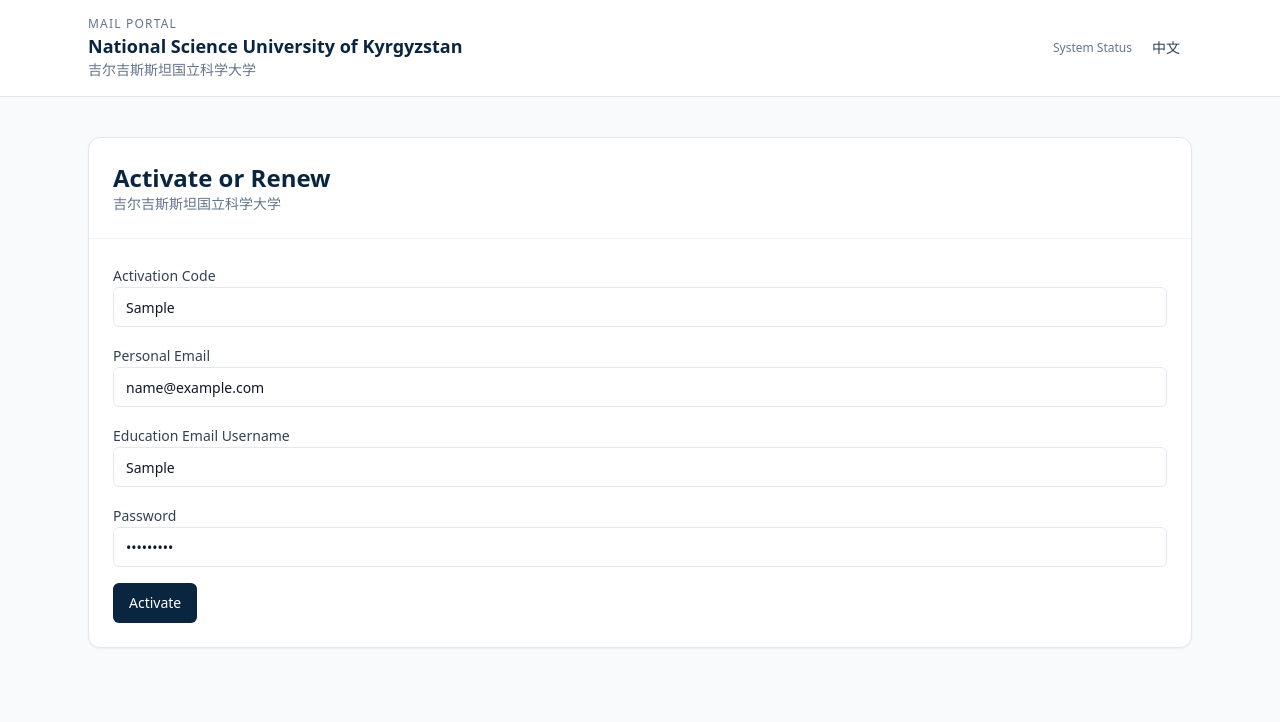
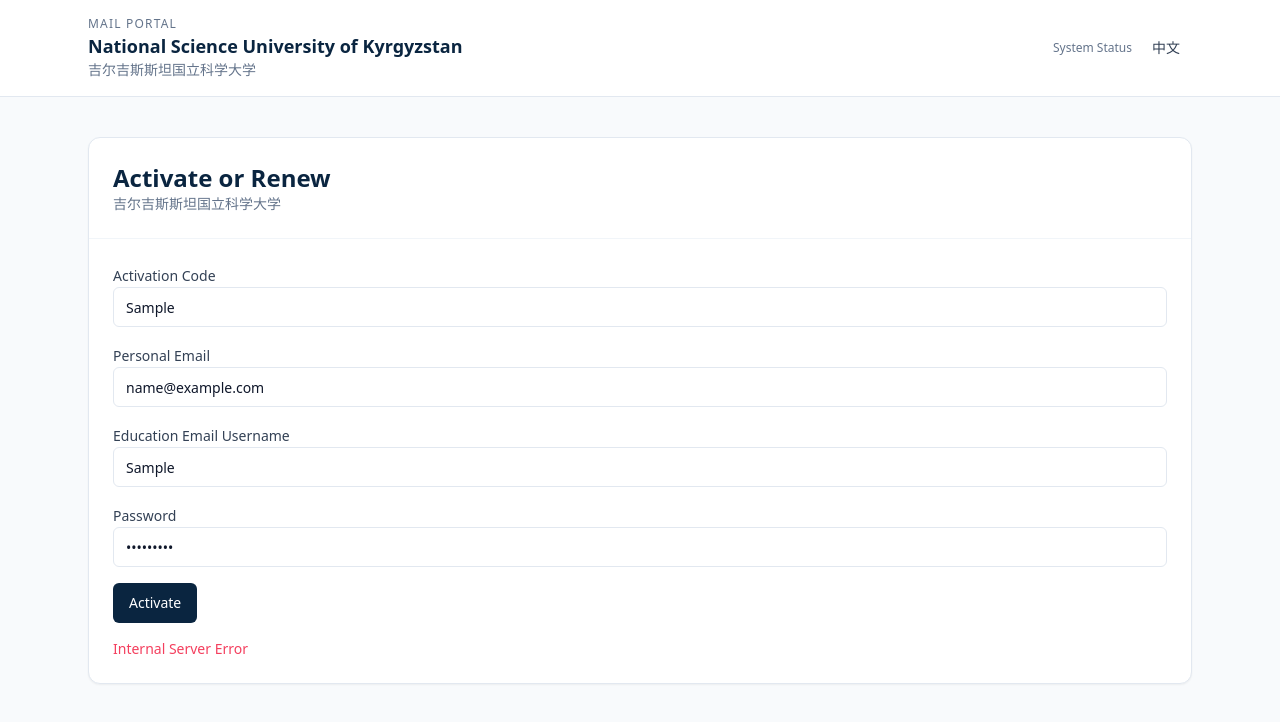
Before and after one commit to leoclarkmkt-ctrl/mail-saas-portal, a Next.js app: page /redeem in a window 1280 px wide. Both pictures are taken after typing "Sample", "name@example.com", "Sample", "Sample123" into the empty fields and a click on the button "Activate". Shown: the top 722 px of the page. Built offline with nearby package versions, Linux system fonts and the light colour scheme; no server answers.

Commit message:
Fix client form submissions for auth flows

```diff
--- a/src/app/forgot/page.tsx
+++ b/src/app/forgot/page.tsx
@@ -15,7 +15,10 @@
           labels={{
             email: dict.forgot.email,
             submit: dict.forgot.submit,
-            notice: dict.forgot.notice
+            notice: dict.forgot.notice,
+            required: dict.forgot.required,
+            failure: dict.forgot.failure,
+            networkError: dict.forgot.networkError
           }}
         />
       </CardContent>
--- a/src/app/login/page.tsx
+++ b/src/app/login/page.tsx
@@ -17,7 +17,11 @@
             eduTab: dict.login.eduTab,
             email: dict.login.email,
             password: dict.login.password,
-            submit: dict.login.submit
+            submit: dict.login.submit,
+            required: dict.login.required,
+            success: dict.login.success,
+            failure: dict.login.failure,
+            networkError: dict.login.networkError
           }}
         />
         <Link className="text-sm text-slate-500" href="/forgot">
--- a/src/app/redeem/page.tsx
+++ b/src/app/redeem/page.tsx
@@ -23,7 +23,10 @@
             dashboard: dict.redeem.dashboard,
             copyInfo: dict.redeem.copyInfo,
             expiresAt: dict.dashboard.expiresAt,
-            copied: dict.common.copied
+            copied: dict.common.copied,
+            required: dict.redeem.required,
+            failure: dict.redeem.failure,
+            networkError: dict.redeem.networkError
           }}
         />
       </CardContent>
--- a/src/components/admin-login-form.tsx
+++ b/src/components/admin-login-form.tsx
@@ -1,50 +1,97 @@
 "use client";
 
-import { useState } from "react";
-import { useForm } from "react-hook-form";
-import { zodResolver } from "@hookform/resolvers/zod";
-import { adminLoginSchema } from "@/lib/validation/schemas";
-import type { z } from "zod";
+import { useEffect, useState } from "react";
+import type { FormEvent } from "react";
 import { Button } from "@/components/ui/button";
 import { Input } from "@/components/ui/input";
 import { Label } from "@/components/ui/label";
+import { safeTrim } from "@/lib/safe-trim";
 
-type AdminLoginValues = z.infer<typeof adminLoginSchema>;
+type AdminLoginLabels = {
+  email: string;
+  password: string;
+  submit: string;
+  required: string;
+  success: string;
+  failure: string;
+  networkError: string;
+};
 
-export function AdminLoginForm() {
+type MessageTone = "success" | "error";
+
+export function AdminLoginForm({ labels }: { labels: AdminLoginLabels }) {
+  const [email, setEmail] = useState("");
+  const [password, setPassword] = useState("");
   const [message, setMessage] = useState<string | null>(null);
-  const form = useForm<AdminLoginValues>({
-    resolver: zodResolver(adminLoginSchema),
-    defaultValues: { email: "", password: "" }
-  });
+  const [messageTone, setMessageTone] = useState<MessageTone>("error");
+  const [loading, setLoading] = useState(false);
 
-  const onSubmit = async (values: AdminLoginValues) => {
+  useEffect(() => {
     setMessage(null);
+  }, [email, password]);
+
+  const handleSubmit = async (event: FormEvent<HTMLFormElement>) => {
+    event.preventDefault();
+    console.log("[admin] submit clicked", { email, password: "***" });
+
+    const normalizedEmail = safeTrim(email).toLowerCase();
+    const normalizedPassword = safeTrim(password);
+
+    if (!normalizedEmail || !normalizedPassword) {
+      setMessageTone("error");
+      setMessage(labels.required);
+      return;
+    }
+
+    setLoading(true);
+    setMessage(null);
+
+    try {
       const res = await fetch("/api/admin/login", {
         method: "POST",
         headers: { "Content-Type": "application/json" },
-      body: JSON.stringify(values)
+        body: JSON.stringify({ email: normalizedEmail, password: normalizedPassword })
       });
-    const data = await res.json();
+      const responseText = await res.text();
+
       if (!res.ok) {
-      setMessage(data.error ?? "Login failed");
+        setMessageTone("error");
+        setMessage(responseText || labels.failure);
         return;
       }
+
+      setMessageTone("success");
+      setMessage(labels.success);
+      setTimeout(() => {
         window.location.href = "/admin";
+      }, 300);
+    } catch (error) {
+      console.error("[admin] submit error", error);
+      setMessageTone("error");
+      setMessage(labels.networkError);
+    } finally {
+      setLoading(false);
+    }
   };
 
   return (
-    <form onSubmit={form.handleSubmit(onSubmit)} className="space-y-4">
+    <form onSubmit={handleSubmit} className="space-y-4">
       <div>
-        <Label>Email</Label>
-        <Input type="email" {...form.register("email")} />
+        <Label>{labels.email}</Label>
+        <Input type="email" value={email} onChange={(event) => setEmail(event.target.value)} />
       </div>
       <div>
-        <Label>Password</Label>
-        <Input type="password" {...form.register("password")} />
+        <Label>{labels.password}</Label>
+        <Input type="password" value={password} onChange={(event) => setPassword(event.target.value)} />
       </div>
-      <Button type="submit">Sign In</Button>
-      {message && <p className="text-sm text-rose-500">{message}</p>}
+      <Button type="submit" disabled={loading}>
+        {labels.submit}
+      </Button>
+      {message && (
+        <p className={messageTone === "success" ? "text-sm text-emerald-600" : "text-sm text-rose-500"}>
+          {message}
+        </p>
+      )}
     </form>
   );
 }
--- a/src/components/forgot-form.tsx
+++ b/src/components/forgot-form.tsx
@@ -1,46 +1,86 @@
 "use client";
 
-import { useState } from "react";
-import { useForm } from "react-hook-form";
-import { zodResolver } from "@hookform/resolvers/zod";
-import { forgotSchema } from "@/lib/validation/schemas";
-import type { z } from "zod";
+import { useEffect, useState } from "react";
+import type { FormEvent } from "react";
 import { Button } from "@/components/ui/button";
 import { Input } from "@/components/ui/input";
 import { Label } from "@/components/ui/label";
+import { safeTrim } from "@/lib/safe-trim";
 
-type ForgotValues = z.infer<typeof forgotSchema>;
+type ForgotLabels = {
+  email: string;
+  submit: string;
+  notice: string;
+  required: string;
+  failure: string;
+  networkError: string;
+};
 
-export function ForgotForm({ labels }: { labels: Record<string, string> }) {
+type MessageTone = "success" | "error";
+
+export function ForgotForm({ labels }: { labels: ForgotLabels }) {
+  const [email, setEmail] = useState("");
   const [message, setMessage] = useState<string | null>(null);
-  const form = useForm<ForgotValues>({
-    resolver: zodResolver(forgotSchema),
-    defaultValues: { personal_email: "" }
-  });
+  const [messageTone, setMessageTone] = useState<MessageTone>("error");
+  const [loading, setLoading] = useState(false);
 
-  const onSubmit = async (values: ForgotValues) => {
+  useEffect(() => {
     setMessage(null);
+  }, [email]);
+
+  const handleSubmit = async (event: FormEvent<HTMLFormElement>) => {
+    event.preventDefault();
+    console.log("[forgot] submit clicked", { email });
+    const normalizedEmail = safeTrim(email).toLowerCase();
+
+    if (!normalizedEmail) {
+      setMessageTone("error");
+      setMessage(labels.required);
+      return;
+    }
+
+    setLoading(true);
+    setMessage(null);
+
+    try {
       const res = await fetch("/api/forgot", {
         method: "POST",
         headers: { "Content-Type": "application/json" },
-      body: JSON.stringify(values)
+        body: JSON.stringify({ personal_email: normalizedEmail })
       });
-    const data = await res.json();
+      const responseText = await res.text();
+
       if (!res.ok) {
-      setMessage(data.error ?? "Failed. Please check /status for configuration hints.");
+        setMessageTone("error");
+        setMessage(responseText || labels.failure);
         return;
       }
+
+      setMessageTone("success");
       setMessage(labels.notice);
+    } catch (error) {
+      console.error("[forgot] submit error", error);
+      setMessageTone("error");
+      setMessage(labels.networkError);
+    } finally {
+      setLoading(false);
+    }
   };
 
   return (
-    <form onSubmit={form.handleSubmit(onSubmit)} className="space-y-4">
+    <form onSubmit={handleSubmit} className="space-y-4">
       <div>
         <Label>{labels.email}</Label>
-        <Input type="email" {...form.register("personal_email")} />
+        <Input type="email" value={email} onChange={(event) => setEmail(event.target.value)} />
       </div>
-      <Button type="submit">{labels.submit}</Button>
-      {message && <p className="text-sm text-slate-500">{message}</p>}
+      <Button type="submit" disabled={loading}>
+        {labels.submit}
+      </Button>
+      {message && (
+        <p className={messageTone === "success" ? "text-sm text-emerald-600" : "text-sm text-rose-500"}>
+          {message}
+        </p>
+      )}
     </form>
   );
 }
--- a/src/components/login-form.tsx
+++ b/src/components/login-form.tsx
@@ -1,63 +1,120 @@
 "use client";
 
-import { useState } from "react";
-import { useForm } from "react-hook-form";
-import { zodResolver } from "@hookform/resolvers/zod";
-import { loginSchema } from "@/lib/validation/schemas";
-import type { z } from "zod";
+import { useEffect, useState } from "react";
+import type { FormEvent } from "react";
 import { Button } from "@/components/ui/button";
 import { Input } from "@/components/ui/input";
 import { Label } from "@/components/ui/label";
+import { safeTrim } from "@/lib/safe-trim";
 
 const modes = ["personal", "edu"] as const;
 
-type LoginValues = z.infer<typeof loginSchema>;
+type LoginLabels = {
+  personalTab: string;
+  eduTab: string;
+  email: string;
+  password: string;
+  submit: string;
+  required: string;
+  success: string;
+  failure: string;
+  networkError: string;
+};
 
-export function LoginForm({ labels }: { labels: Record<string, string> }) {
-  const [mode, setMode] = useState<(typeof modes)[number]>("personal");
+type MessageTone = "success" | "error";
+
+type Mode = (typeof modes)[number];
+
+export function LoginForm({ labels }: { labels: LoginLabels }) {
+  const [mode, setMode] = useState<Mode>("personal");
+  const [email, setEmail] = useState("");
+  const [password, setPassword] = useState("");
   const [message, setMessage] = useState<string | null>(null);
+  const [messageTone, setMessageTone] = useState<MessageTone>("error");
+  const [loading, setLoading] = useState(false);
 
-  const form = useForm<LoginValues>({
-    resolver: zodResolver(loginSchema),
-    defaultValues: { email: "", password: "", mode }
-  });
+  useEffect(() => {
+    setMessage(null);
+  }, [email, password, mode]);
 
-  const onSubmit = async (values: LoginValues) => {
+  const handleSubmit = async (event: FormEvent<HTMLFormElement>) => {
+    event.preventDefault();
+    console.log("[login] submit clicked", { email, password: "***", mode });
+    const normalizedEmail = safeTrim(email).toLowerCase();
+    const normalizedPassword = safeTrim(password);
+
+    if (!normalizedEmail || !normalizedPassword) {
+      setMessageTone("error");
+      setMessage(labels.required);
+      return;
+    }
+
+    setLoading(true);
     setMessage(null);
+
+    try {
       const res = await fetch("/api/login", {
         method: "POST",
         headers: { "Content-Type": "application/json" },
-      body: JSON.stringify({ ...values, mode })
+        body: JSON.stringify({ email: normalizedEmail, password: normalizedPassword, mode })
       });
-    const data = await res.json();
+      const responseText = await res.text();
+
       if (!res.ok) {
-      setMessage(data.error ?? "Login failed. Please check /status for configuration hints.");
+        setMessageTone("error");
+        setMessage(responseText || labels.failure);
         return;
       }
+
+      setMessageTone("success");
+      setMessage(labels.success);
+      setTimeout(() => {
         window.location.href = "/dashboard";
+      }, 300);
+    } catch (error) {
+      console.error("[login] submit error", error);
+      setMessageTone("error");
+      setMessage(labels.networkError);
+    } finally {
+      setLoading(false);
+    }
   };
 
   return (
     <div className="space-y-6">
       <div className="flex gap-3">
-        <Button variant={mode === "personal" ? "default" : "outline"} onClick={() => setMode("personal")}>
+        <Button
+          type="button"
+          variant={mode === "personal" ? "default" : "outline"}
+          onClick={() => setMode("personal")}
+        >
           {labels.personalTab}
         </Button>
-        <Button variant={mode === "edu" ? "default" : "outline"} onClick={() => setMode("edu")}>
+        <Button
+          type="button"
+          variant={mode === "edu" ? "default" : "outline"}
+          onClick={() => setMode("edu")}
+        >
           {labels.eduTab}
         </Button>
       </div>
-      <form onSubmit={form.handleSubmit(onSubmit)} className="space-y-4">
+      <form onSubmit={handleSubmit} className="space-y-4">
         <div>
           <Label>{labels.email}</Label>
-          <Input type="email" {...form.register("email")} />
+          <Input type="email" value={email} onChange={(event) => setEmail(event.target.value)} />
         </div>
         <div>
           <Label>{labels.password}</Label>
-          <Input type="password" {...form.register("password")} />
+          <Input type="password" value={password} onChange={(event) => setPassword(event.target.value)} />
         </div>
-        <Button type="submit">{labels.submit}</Button>
-        {message && <p className="text-sm text-rose-500">{message}</p>}
+        <Button type="submit" disabled={loading}>
+          {labels.submit}
+        </Button>
+        {message && (
+          <p className={messageTone === "success" ? "text-sm text-emerald-600" : "text-sm text-rose-500"}>
+            {message}
+          </p>
+        )}
       </form>
     </div>
   );
--- a/src/components/redeem-form.tsx
+++ b/src/components/redeem-form.tsx
@@ -1,15 +1,30 @@
 "use client";
 
-import { useState } from "react";
-import { useForm } from "react-hook-form";
-import { zodResolver } from "@hookform/resolvers/zod";
-import { redeemSchema } from "@/lib/validation/schemas";
-import type { z } from "zod";
+import { useEffect, useState } from "react";
+import type { FormEvent } from "react";
 import { Button } from "@/components/ui/button";
 import { Input } from "@/components/ui/input";
 import { Label } from "@/components/ui/label";
+import { safeTrim } from "@/lib/safe-trim";
 
-type RedeemValues = z.infer<typeof redeemSchema>;
+type RedeemLabels = {
+  activationCode: string;
+  personalEmail: string;
+  eduUsername: string;
+  password: string;
+  submit: string;
+  successTitle: string;
+  webmail: string;
+  dashboard: string;
+  copyInfo: string;
+  expiresAt: string;
+  copied: string;
+  required: string;
+  failure: string;
+  networkError: string;
+};
+
+type MessageTone = "success" | "error";
 
 type RedeemResult = {
   personal_email: string;
@@ -19,38 +34,89 @@
   webmail: string;
 };
 
-export function RedeemForm({ labels }: { labels: Record<string, string> }) {
+export function RedeemForm({ labels }: { labels: RedeemLabels }) {
+  const [activationCode, setActivationCode] = useState("");
+  const [personalEmail, setPersonalEmail] = useState("");
+  const [eduUsername, setEduUsername] = useState("");
+  const [password, setPassword] = useState("");
   const [result, setResult] = useState<RedeemResult | null>(null);
   const [message, setMessage] = useState<string | null>(null);
-  const form = useForm<RedeemValues>({
-    resolver: zodResolver(redeemSchema),
-    defaultValues: {
-      activation_code: "",
-      personal_email: "",
-      edu_username: "",
-      password: ""
-    }
+  const [messageTone, setMessageTone] = useState<MessageTone>("error");
+  const [loading, setLoading] = useState(false);
+
+  useEffect(() => {
+    setMessage(null);
+  }, [activationCode, personalEmail, eduUsername, password]);
+
+  const handleSubmit = async (event: FormEvent<HTMLFormElement>) => {
+    event.preventDefault();
+    console.log("[redeem] submit clicked", {
+      activation_code: activationCode,
+      personal_email: personalEmail,
+      edu_username: eduUsername
     });
 
-  const onSubmit = async (values: RedeemValues) => {
+    const normalizedActivationCode = safeTrim(activationCode);
+    const normalizedPersonalEmail = safeTrim(personalEmail).toLowerCase();
+    const normalizedEduUsername = safeTrim(eduUsername).toLowerCase();
+    const normalizedPassword = safeTrim(password);
+
+    if (!normalizedActivationCode || !normalizedPersonalEmail || !normalizedEduUsername || !normalizedPassword) {
+      setMessageTone("error");
+      setMessage(labels.required);
+      return;
+    }
+
+    setLoading(true);
     setMessage(null);
+
+    try {
       const res = await fetch("/api/redeem", {
         method: "POST",
         headers: { "Content-Type": "application/json" },
-      body: JSON.stringify(values)
+        body: JSON.stringify({
+          activation_code: normalizedActivationCode,
+          personal_email: normalizedPersonalEmail,
+          edu_username: normalizedEduUsername,
+          password: normalizedPassword
+        })
       });
-    const data = await res.json();
+      const responseText = await res.text();
+
       if (!res.ok) {
-      setMessage(data.error ?? "Failed. Please check /status for configuration hints.");
+        setMessageTone("error");
+        setMessage(responseText || labels.failure);
+        return;
+      }
+
+      try {
+        const data = responseText ? (JSON.parse(responseText) as RedeemResult) : null;
+        if (!data) {
+          setMessageTone("error");
+          setMessage(labels.failure);
           return;
         }
         setResult(data);
+        setMessage(null);
+      } catch (error) {
+        console.error("[redeem] response parse error", error);
+        setMessageTone("error");
+        setMessage(labels.failure);
+      }
+    } catch (error) {
+      console.error("[redeem] submit error", error);
+      setMessageTone("error");
+      setMessage(labels.networkError);
+    } finally {
+      setLoading(false);
+    }
   };
 
   const copyInfo = async () => {
     if (!result) return;
     const text = `Edu Email: ${result.edu_email}\nPassword: ${result.password}\nWebmail: ${result.webmail}`;
     await navigator.clipboard.writeText(text);
+    setMessageTone("success");
     setMessage(labels.copied);
   };
 
@@ -61,42 +127,60 @@
           {labels.successTitle}
         </div>
         <div className="space-y-2 text-sm text-slate-600">
-          <p>{labels.personalEmail}: {result.personal_email}</p>
+          <p>
+            {labels.personalEmail}: {result.personal_email}
+          </p>
           <p>Edu Email: {result.edu_email}</p>
-          <p>{labels.expiresAt}: {result.expires_at}</p>
-          <p>{labels.webmail}: {result.webmail}</p>
+          <p>
+            {labels.expiresAt}: {result.expires_at}
+          </p>
+          <p>
+            {labels.webmail}: {result.webmail}
+          </p>
         </div>
         <div className="flex flex-wrap gap-3">
-          <Button onClick={copyInfo}>{labels.copyInfo}</Button>
-          <Button variant="outline" onClick={() => (window.location.href = "/dashboard")}>
+          <Button type="button" onClick={copyInfo}>
+            {labels.copyInfo}
+          </Button>
+          <Button type="button" variant="outline" onClick={() => (window.location.href = "/dashboard")}>
             {labels.dashboard}
           </Button>
         </div>
-        {message && <p className="text-sm text-slate-500">{message}</p>}
+        {message && (
+          <p className={messageTone === "success" ? "text-sm text-emerald-600" : "text-sm text-rose-500"}>
+            {message}
+          </p>
+        )}
       </div>
     );
   }
 
   return (
-    <form onSubmit={form.handleSubmit(onSubmit)} className="space-y-4">
+    <form onSubmit={handleSubmit} className="space-y-4">
       <div>
         <Label>{labels.activationCode}</Label>
-        <Input {...form.register("activation_code")} />
+        <Input value={activationCode} onChange={(event) => setActivationCode(event.target.value)} />
       </div>
       <div>
         <Label>{labels.personalEmail}</Label>
-        <Input type="email" {...form.register("personal_email")} />
+        <Input type="email" value={personalEmail} onChange={(event) => setPersonalEmail(event.target.value)} />
       </div>
       <div>
         <Label>{labels.eduUsername}</Label>
-        <Input {...form.register("edu_username")} />
+        <Input value={eduUsername} onChange={(event) => setEduUsername(event.target.value)} />
       </div>
       <div>
         <Label>{labels.password}</Label>
-        <Input type="password" {...form.register("password")} />
+        <Input type="password" value={password} onChange={(event) => setPassword(event.target.value)} />
       </div>
-      <Button type="submit">{labels.submit}</Button>
-      {message && <p className="text-sm text-rose-500">{message}</p>}
+      <Button type="submit" disabled={loading}>
+        {labels.submit}
+      </Button>
+      {message && (
+        <p className={messageTone === "success" ? "text-sm text-emerald-600" : "text-sm text-rose-500"}>
+          {message}
+        </p>
+      )}
     </form>
   );
 }
--- /dev/null
+++ b/src/lib/safe-trim.ts
@@ -0,0 +1,3 @@
+export function safeTrim(value: unknown): string {
+  return typeof value === "string" ? value.trim() : "";
+}
```
Also changed, not shown: src/app/admin/login/page.tsx (+11 -1 lines), src/i18n/en.ts (+21 -4 lines), src/i18n/zh.ts (+21 -4 lines). Lines whose indentation alone changed are shown as unchanged.
